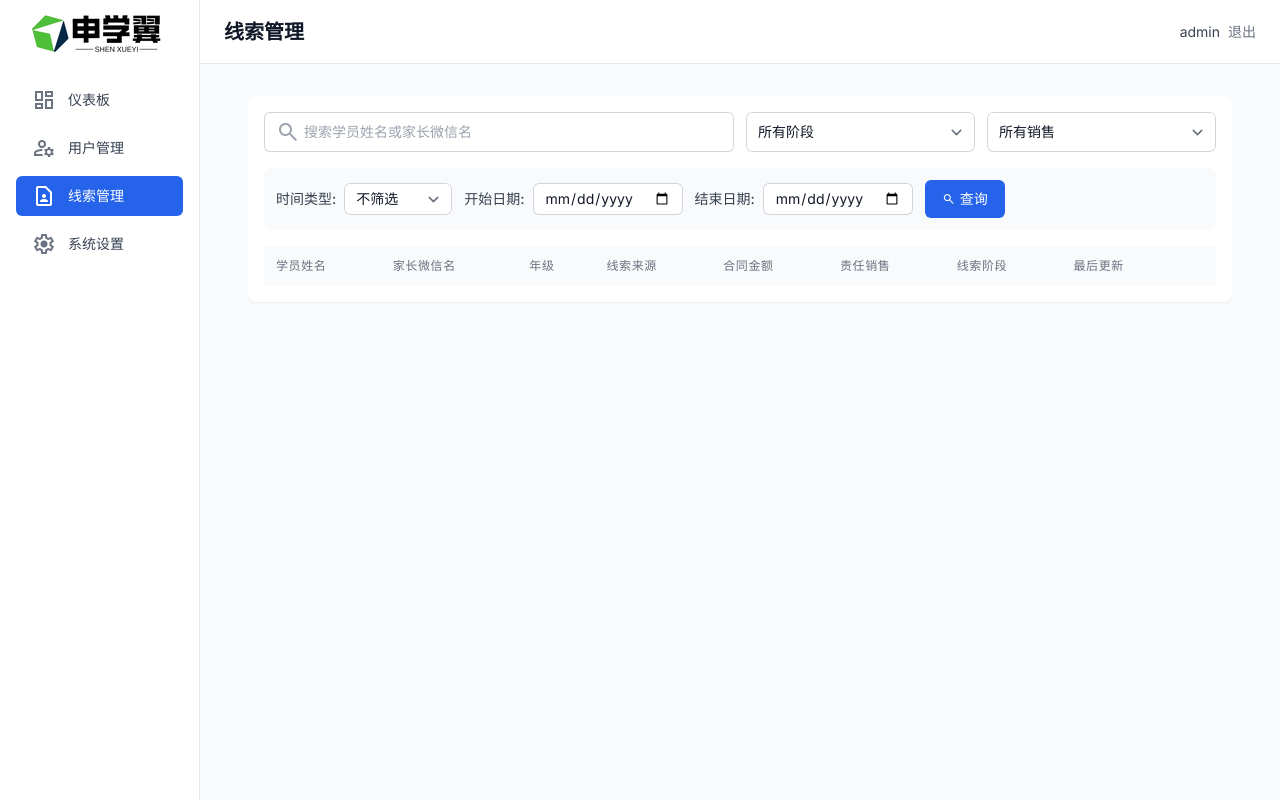
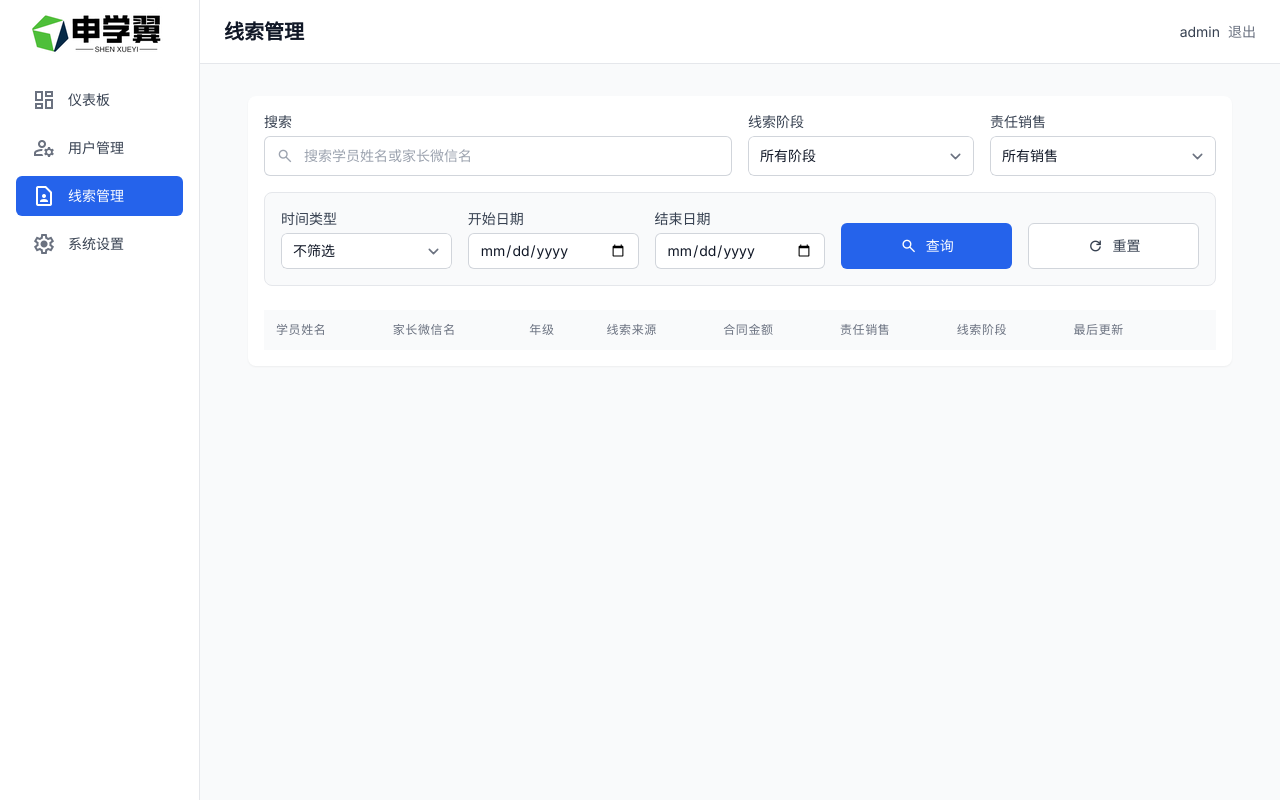
Before and after one commit to blebleman2022/crm, a Flask app: page /admin/leads in a window 1280 px wide. Run offline with Flask 3, Linux system fonts and the light colour scheme; a user stored in the database is signed in; data comes from the database, SQL or seed files in the repository; data that the repository does not hold is empty; some libraries are stand-ins or nearby versions.

Commit message:
feat(mobile): 紧凑化移动端表单间距与控件高度；修复添加/编辑线索页时间区域在 iPhone 实机一行显示，并忽略 instance/*.db

```diff
--- a/templates/admin/leads.html
+++ b/templates/admin/leads.html
@@ -7,21 +7,22 @@
 <div class="max-w-full mx-auto px-4">
     <div class="bg-white p-4 rounded-lg shadow-sm">
         <!-- 搜索和筛选 -->
-        <form method="GET" class="space-y-4 mb-4">
+        <form method="GET" class="space-y-4 mb-6">
             <!-- 第一行：搜索、阶段、销售 -->
-            <div class="grid grid-cols-1 md:grid-cols-4 gap-3">
-                <div class="md:col-span-2">
-                    <label class="sr-only" for="search">搜索</label>
+            <div class="grid grid-cols-1 sm:grid-cols-2 lg:grid-cols-4 gap-4">
+                <div class="sm:col-span-2 lg:col-span-2">
+                    <label class="block text-sm font-medium text-gray-700 mb-1" for="search">搜索</label>
                     <div class="relative">
                         <div class="pointer-events-none absolute inset-y-0 left-0 flex items-center pl-3">
-                            <span class="material-symbols-outlined text-gray-400">search</span>
+                            <span class="material-symbols-outlined text-gray-400 text-lg">search</span>
                         </div>
-                        <input class="block w-full rounded-md border-0 py-2.5 pl-10 text-gray-900 ring-1 ring-inset ring-gray-300 placeholder:text-gray-400 focus:ring-2 focus:ring-inset focus:ring-blue-600 sm:text-sm"
+                        <input class="block w-full rounded-md border-0 py-2.5 pl-10 pr-3 text-gray-900 ring-1 ring-inset ring-gray-300 placeholder:text-gray-400 focus:ring-2 focus:ring-inset focus:ring-blue-600 sm:text-sm"
                                id="search" name="search" placeholder="搜索学员姓名或家长微信名" type="search" value="{{ search }}"/>
                     </div>
                 </div>
 
                 <div>
+                    <label class="block text-sm font-medium text-gray-700 mb-1">线索阶段</label>
                     <select class="block w-full rounded-md border-0 py-2.5 text-gray-900 ring-1 ring-inset ring-gray-300 focus:ring-2 focus:ring-inset focus:ring-blue-600 sm:text-sm"
                             name="stage">
                         <option value="">所有阶段</option>
@@ -32,6 +33,7 @@
                 </div>
 
                 <div>
+                    <label class="block text-sm font-medium text-gray-700 mb-1">责任销售</label>
                     <select class="block w-full rounded-md border-0 py-2.5 text-gray-900 ring-1 ring-inset ring-gray-300 focus:ring-2 focus:ring-inset focus:ring-blue-600 sm:text-sm"
                             name="sales">
                         <option value="">所有销售</option>
@@ -43,10 +45,11 @@
             </div>
 
             <!-- 第二行：时间段筛选 -->
-            <div class="flex items-center gap-3 bg-gray-50 p-3 rounded-md">
-                <div class="flex items-center gap-2">
-                    <label class="text-sm font-medium text-gray-700">时间类型:</label>
-                    <select class="rounded-md border-0 py-1.5 text-gray-900 ring-1 ring-inset ring-gray-300 focus:ring-2 focus:ring-inset focus:ring-blue-600 sm:text-sm"
+            <div class="bg-gray-50 p-4 rounded-lg border border-gray-200">
+                <div class="grid grid-cols-1 sm:grid-cols-2 lg:grid-cols-5 gap-4 items-end">
+                    <div>
+                        <label class="block text-sm font-medium text-gray-700 mb-1">时间类型</label>
+                        <select class="block w-full rounded-md border-0 py-2 text-gray-900 ring-1 ring-inset ring-gray-300 focus:ring-2 focus:ring-inset focus:ring-blue-600 sm:text-sm"
                                 name="date_type">
                             <option value="">不筛选</option>
                             <option value="first_payment" {% if date_type == 'first_payment' %}selected{% endif %}>首笔支付</option>
@@ -55,29 +58,40 @@
                         </select>
                     </div>
 
-                <div class="flex items-center gap-2">
-                    <label for="start_date" class="text-sm font-medium text-gray-700">开始日期:</label>
+                    <div>
+                        <label for="start_date" class="block text-sm font-medium text-gray-700 mb-1">开始日期</label>
                         <input type="date"
                                id="start_date"
                                name="start_date"
                                value="{{ start_date }}"
-                           class="rounded-md border-0 py-1.5 text-gray-900 ring-1 ring-inset ring-gray-300 focus:ring-2 focus:ring-inset focus:ring-blue-600 sm:text-sm"/>
+                               class="block w-full rounded-md border-0 py-2 text-gray-900 ring-1 ring-inset ring-gray-300 focus:ring-2 focus:ring-inset focus:ring-blue-600 sm:text-sm"/>
                     </div>
 
-                <div class="flex items-center gap-2">
-                    <label for="end_date" class="text-sm font-medium text-gray-700">结束日期:</label>
+                    <div>
+                        <label for="end_date" class="block text-sm font-medium text-gray-700 mb-1">结束日期</label>
                         <input type="date"
                                id="end_date"
                                name="end_date"
                                value="{{ end_date }}"
-                           class="rounded-md border-0 py-1.5 text-gray-900 ring-1 ring-inset ring-gray-300 focus:ring-2 focus:ring-inset focus:ring-blue-600 sm:text-sm"/>
+                               class="block w-full rounded-md border-0 py-2 text-gray-900 ring-1 ring-inset ring-gray-300 focus:ring-2 focus:ring-inset focus:ring-blue-600 sm:text-sm"/>
                     </div>
 
+                    <div class="sm:col-span-2 lg:col-span-1">
                         <button type="submit"
-                        class="inline-flex items-center px-4 py-2 border border-transparent text-sm font-medium rounded-md text-white bg-blue-600 hover:bg-blue-700 focus:outline-none focus:ring-2 focus:ring-offset-2 focus:ring-blue-500">
-                    <span class="material-symbols-outlined mr-1 text-sm">search</span>
+                                class="w-full inline-flex items-center justify-center px-4 py-2 border border-transparent text-sm font-medium rounded-md text-white bg-blue-600 hover:bg-blue-700 focus:outline-none focus:ring-2 focus:ring-offset-2 focus:ring-blue-500 transition-colors">
+                            <span class="material-symbols-outlined mr-2 text-lg">search</span>
                             查询
                         </button>
+                    </div>
+
+                    <div class="sm:col-span-2 lg:col-span-1">
+                        <a href="{{ url_for('admin.leads') }}"
+                           class="w-full inline-flex items-center justify-center px-4 py-2 border border-gray-300 text-sm font-medium rounded-md text-gray-700 bg-white hover:bg-gray-50 focus:outline-none focus:ring-2 focus:ring-offset-2 focus:ring-blue-500 transition-colors">
+                            <span class="material-symbols-outlined mr-2 text-lg">refresh</span>
+                            重置
+                        </a>
+                    </div>
+                </div>
             </div>
         </form>
         <!-- 线索列表 -->
```
Also changed, not shown: static/css/mobile-responsive.css (+77 -2 lines), templates/leads/add.html (+7 -7 lines), templates/leads/edit.html (+8 -7 lines), 1 other file. Lines whose indentation alone changed are shown as unchanged.
